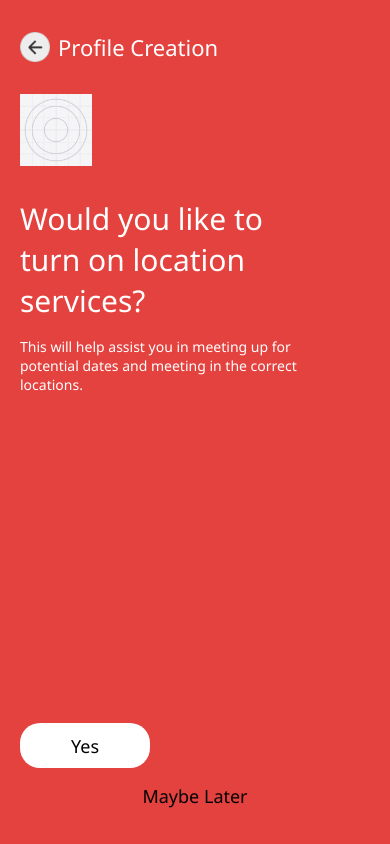
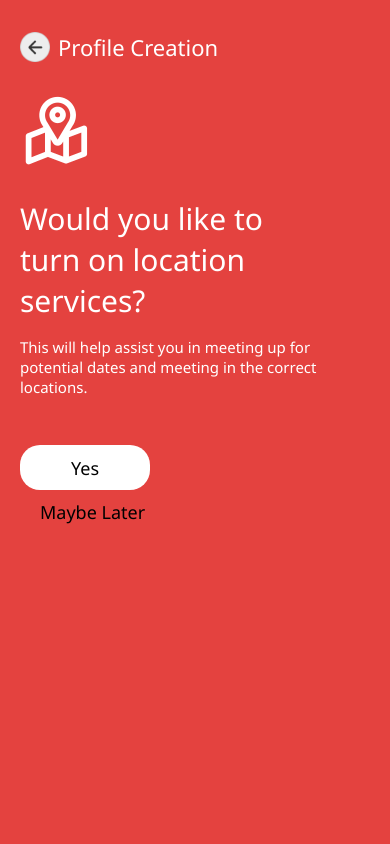
Before and after one commit to infinite-options/MeetMeUp, a React Native app: screen /Location in a window 390 px wide. Built offline with nearby package versions, Linux system fonts and the light colour scheme.

Commit message:
api call location

```diff
--- a/AccountSetup/AccountSetup4Create.js
+++ b/AccountSetup/AccountSetup4Create.js
@@ -10,6 +10,7 @@ import backButton from '../src/Assets/Images/BackButton.png';
 import progressBar from '../src/Assets/Images/progressBar60.png';
 
 export default function AccountSetup4Create() {
+    const navigation = useNavigation();
     const [option, setOption] = useState('');
     const [formData, setFormData] = useState({
         interestsEatingOut: false,
@@ -68,10 +69,12 @@ export default function AccountSetup4Create() {
     };
 
     const handleNext = () => {
-        console.log(formData);
+
+        navigation.navigate('Location');
+
     };
 
-    const navigation = useNavigation();
+
 
     return (
         <ScrollView contentContainerStyle={styles.container}>
@@ -115,7 +118,7 @@ export default function AccountSetup4Create() {
 
 
             <View style={styles.buttonContainer}>
-                <NextButton next="AccountSetup4Create" onPress={handleNext} />
+                <NextButton next="Location" onPress={handleNext} />
             </View>
         </ScrollView>
     );
--- /dev/null
+++ b/Api.js
@@ -0,0 +1,21 @@
+const apiUrl = 'https://41c664jpz1.execute-api.us-west-1.amazonaws.com/dev/userinfo';
+
+
+export async function postUserData(formData){
+
+    try {
+            const response = await fetch(apiUrl, {
+            method: 'PUT',
+            body: formData
+            });
+            if (!response.ok) {
+                const statusCode = response.status;
+                const errorText = await response.text();
+          //      console.log(response);
+            }
+            const result = await response.json();
+          //  console.log('Success: ' + JSON.stringify(result));
+    } catch (error) {
+           // console.log('Error--: ' + error.message);
+    }
+};
--- a/Profile/Location.js
+++ b/Profile/Location.js
@@ -1,14 +1,33 @@
-import React from 'react';
+import React,{useState} from 'react';
 import { View, Text, StyleSheet, Image, TouchableOpacity, ScrollView } from 'react-native';
 import { useNavigation } from '@react-navigation/native';
+import { postUserData } from "../Api.js";
+
+
+
 const LocationPage = () => {
+const [loading, setLoading] = useState(false);
 const navigation = useNavigation();
 
+const handleUpdate = async (choice) => {
+
+  const formData = new FormData();
+  formData.append('user_uid', '100-000001');
+  formData.append('user_email_id', 'bobhawk@gmail.com');
+  formData.append('user_location_service', choice);
+
+  await postUserData(formData);
+
+}
+
+
 const handleYesClick = () => {
+  handleUpdate('True');
   navigation.navigate('Location2');
 };
 
 const handleLaterClick = () => {
+  handleUpdate('False');
   navigation.navigate('Location2');
 };
 
@@ -18,18 +37,17 @@ const LocationPage = () => {
       <View style={styles.topBar}>
         <TouchableOpacity onPress={() => navigation.goBack()}>
           <Image
-            source={require('../assets/arrow.png')}
+            source={require('../src/Assets/Images/arrow.png')}
             style={styles.arrowIcon}
           />
         </TouchableOpacity>
         <Text style={styles.headerText}>Profile Creation</Text>
       </View>
 
-      {/* Content */}
       <View style={styles.contentContainer}>
         <View style={styles.iconContainer}>
           <Image
-            source={require('../assets/icon.png')}
+            source={require('../src/Assets/Images/icon.png')}
             style={styles.icon}
           />
         </View>
@@ -47,7 +65,6 @@ const LocationPage = () => {
         </View>
       </View>
 
-      {/* Buttons */}
       <View style={styles.buttonContainer}>
         <TouchableOpacity style={styles.yesButton} onPress={handleYesClick}>
           <Text style={styles.buttonText}>Yes</Text>
@@ -105,6 +122,10 @@ const styles = StyleSheet.create({
   textContainer: {
     width: '100%',
     marginBottom: 16,
+    color: '#FFFFFF',
+    fontFamily: 'Segoe UI',
+    fontSize: 30,
+    fontWeight: 'normal',
   },
   mainTitle: {
     fontFamily: 'Segoe UI',
@@ -114,14 +135,15 @@ const styles = StyleSheet.create({
   },
   bodyText: {
     fontFamily: 'Segoe UI',
-    fontSize: 14,
+    fontSize: 15,
     fontWeight: '200',
     color: '#FFFFFF',
   },
   buttonContainer: {
     width: '100%',
-    paddingHorizontal: 20,
-    paddingBottom: 20,
+    alignItems: 'left',
+    marginBottom: 700,
+    marginLeft: 20
   },
   yesButton: {
     backgroundColor: '#FFFFFF',
@@ -130,12 +152,13 @@ const styles = StyleSheet.create({
     height: 45,
     justifyContent: 'center',
     alignItems: 'center',
-    marginBottom: 16,
+    marginVertical: 0,
   },
   laterButton: {
     justifyContent: 'center',
-    alignItems: 'center',
-    marginBottom: 16,
+    alignItems: 'left',
+    marginTop: 10,
+    marginLeft: 20
   },
   buttonText: {
     fontFamily: 'Segoe UI',
--- a/Profile/Location2.js
+++ b/Profile/Location2.js
@@ -6,11 +6,11 @@ const LocationPage2 = () => {
   const navigation = useNavigation();
 
   const handleYesClick = () => {
-    navigation.navigate('AccountSetup7Summary'); // Replace with your target screen name
+    navigation.navigate('Start'); // Replace with your target screen name
   };
 
   const handleLaterClick = () => {
-    navigation.navigate('AccountSetup7Summary'); // Replace with your target screen name
+    navigation.navigate('Start'); // Replace with your target screen name
   };
 
   return (
```
Lines whose indentation alone changed are shown as unchanged.
